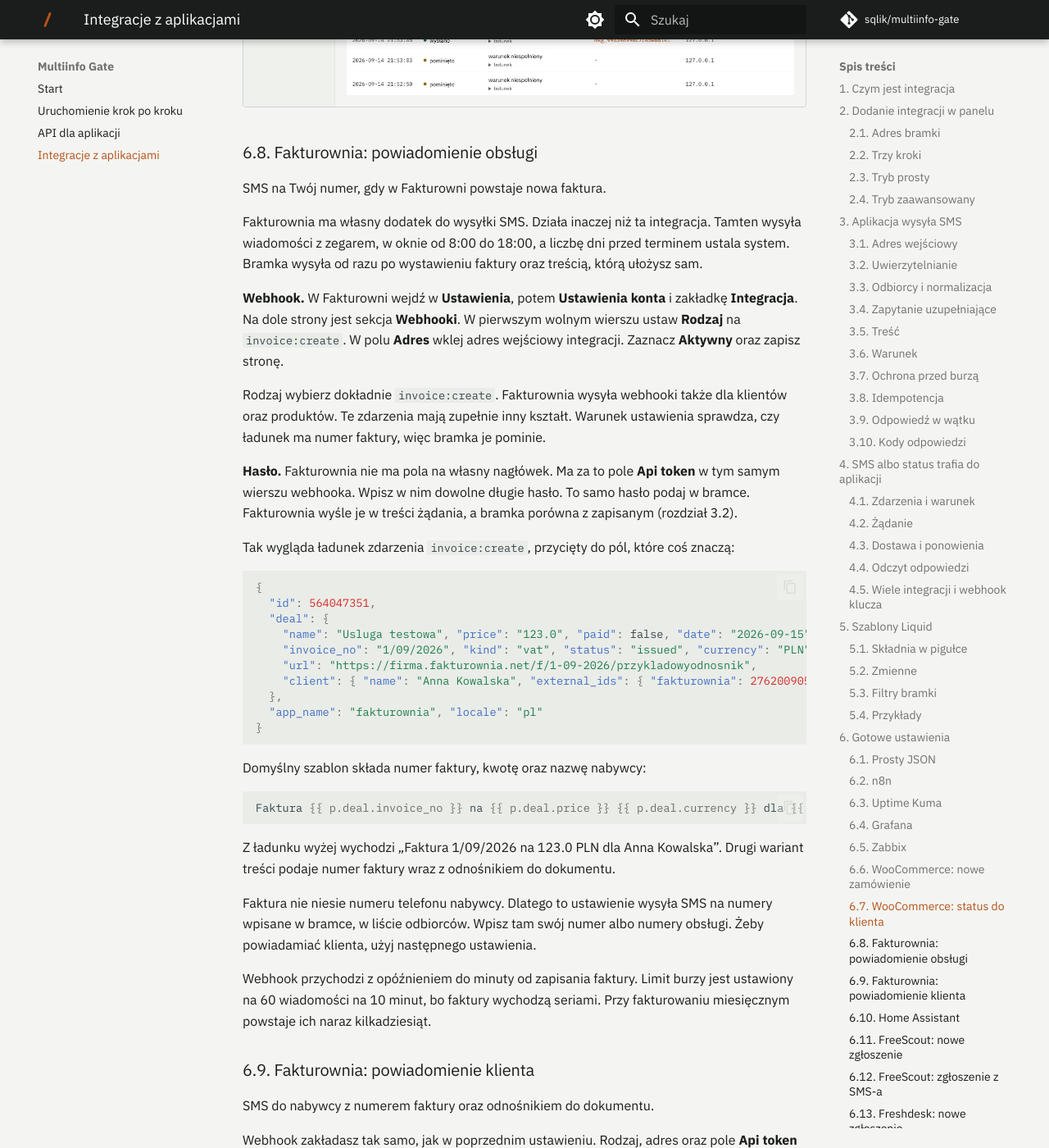
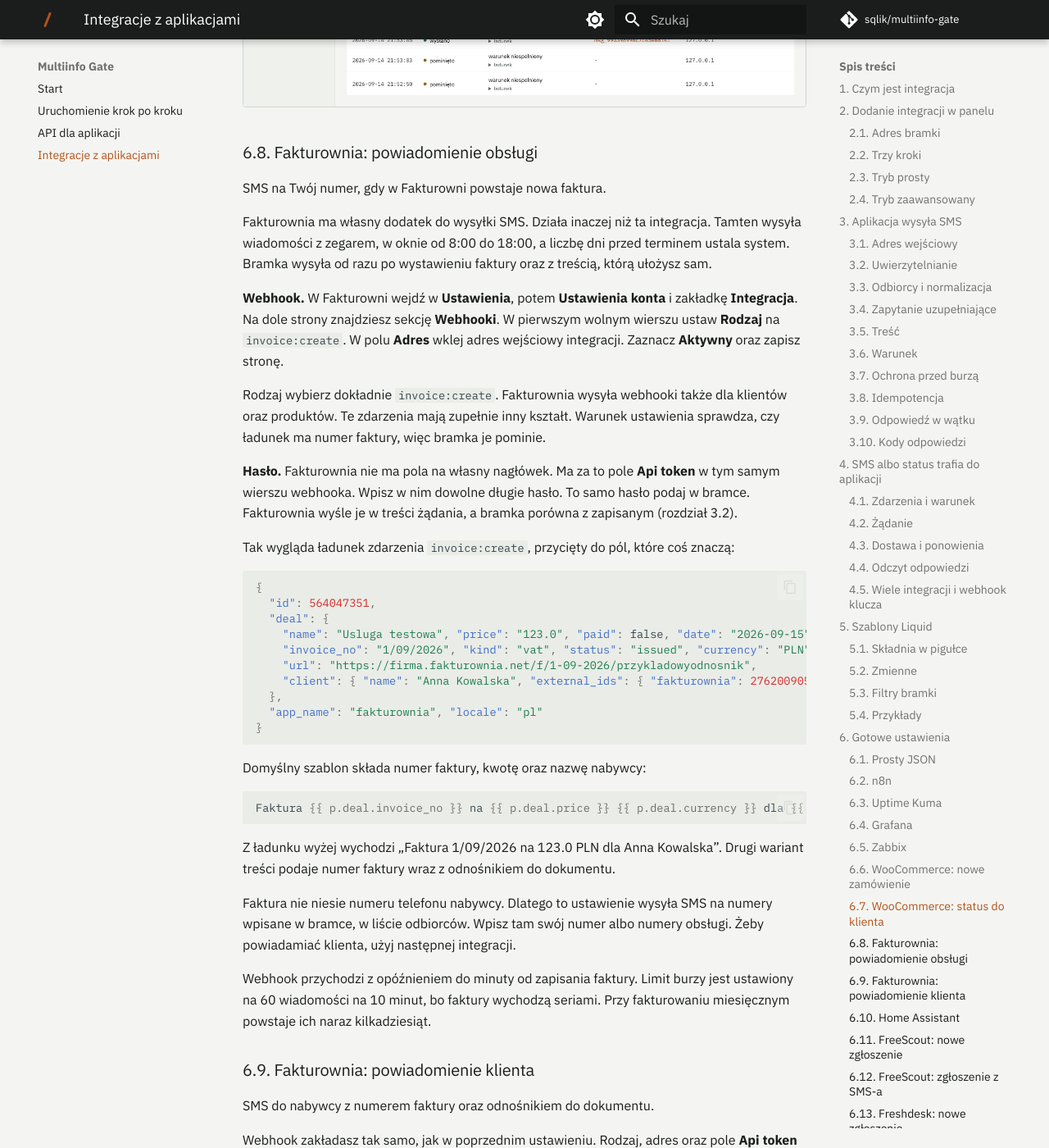
Before and after one commit to sqlik/multiinfo-gate, an MkDocs documentation site: the page built from docs/integracje.md, in a window 1280 px wide and 1400 px high, scrolled down 26242 px. Shown: the whole window at 82% size. Built offline with MkDocs 1.6.1 and Material for MkDocs 9.7.7, drawn with Linux system fonts in a browser that asks for light colours; comment, search, counter and statistics services are not loaded.

Commit message:
docs: poprawki językowe Tomka w rozdziale o Fakturowni
Trzy zdania wskazane w przeglądzie. To samo zdanie o sekcji Webhooki
wyrównane w instrukcji, którą panel pokazuje przy obu ustawieniach
Fakturowni.

```diff
--- a/docs/integracje.md
+++ b/docs/integracje.md
@@ -817,10 +817,10 @@ SMS na Twój numer, gdy w Fakturowni powstaje nowa faktura.
 
 Fakturownia ma własny dodatek do wysyłki SMS. Działa inaczej niż ta integracja. Tamten wysyła
 wiadomości z zegarem, w oknie od 8:00 do 18:00, a liczbę dni przed terminem ustala system.
-Bramka wysyła od razu po wystawieniu faktury oraz treścią, którą ułożysz sam.
+Bramka wysyła od razu po wystawieniu faktury oraz z treścią, którą ułożysz sam.
 
 **Webhook.** W Fakturowni wejdź w **Ustawienia**, potem **Ustawienia konta** i zakładkę
-**Integracja**. Na dole strony jest sekcja **Webhooki**. W pierwszym wolnym wierszu ustaw
+**Integracja**. Na dole strony znajdziesz sekcję **Webhooki**. W pierwszym wolnym wierszu ustaw
 **Rodzaj** na `invoice:create`. W polu **Adres** wklej adres wejściowy integracji. Zaznacz
 **Aktywny** oraz zapisz stronę.
 
@@ -858,7 +858,7 @@ podaje numer faktury wraz z odnośnikiem do dokumentu.
 
 Faktura nie niesie numeru telefonu nabywcy. Dlatego to ustawienie wysyła SMS na numery wpisane
 w bramce, w liście odbiorców. Wpisz tam swój numer albo numery obsługi. Żeby powiadamiać klienta,
-użyj następnego ustawienia.
+użyj następnej integracji.
 
 Webhook przychodzi z opóźnieniem do minuty od zapisania faktury. Limit burzy jest ustawiony na
 60 wiadomości na 10 minut, bo faktury wychodzą seriami. Przy fakturowaniu miesięcznym powstaje
```
Also changed, not shown: 2 other files.
